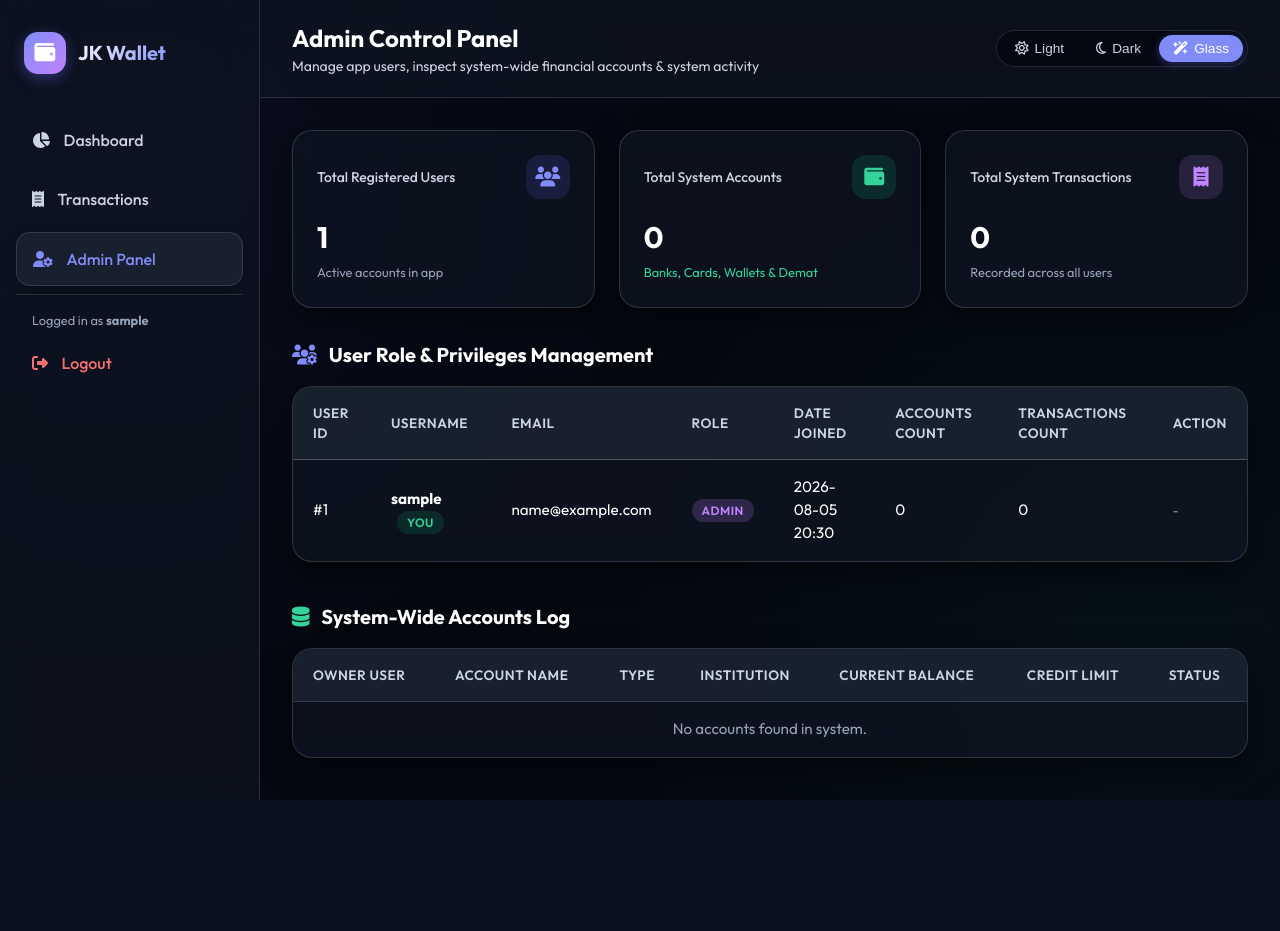
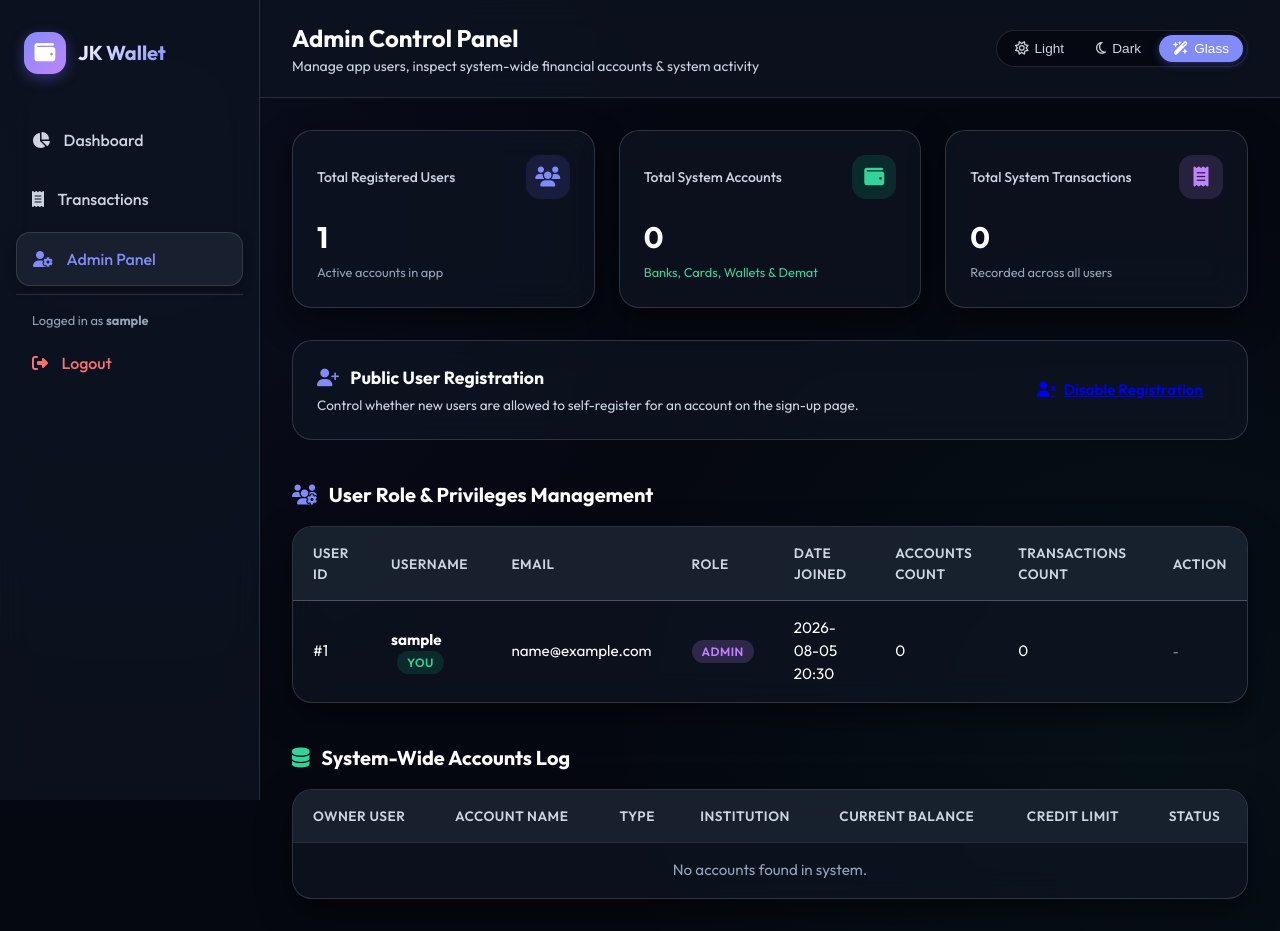
Before and after one commit to kalyan-gupta/jk_wallet, a Django app: page /admin-panel/ in a window 1280 px wide. Before the commit the page ends 800 px from the top, so only its background shows below. Run offline with Django 5.2, Linux system fonts and the light colour scheme; the visitor is signed in with stand-in values (Sample User, id 1); data comes from the database, SQL or seed files in the repository; data that the repository does not hold is empty.

Commit message:
feat: update admin settings to enable/disable registration

```diff
--- a/finance/models.py
+++ b/finance/models.py
@@ -99,3 +99,24 @@ class Transaction(models.Model):
 
     def __str__(self):
         return f"{self.get_transaction_type_display()} - {self.amount} on {self.date}"
+
+
+class SystemSetting(models.Model):
+    key = models.CharField(max_length=50, unique=True)
+    value = models.CharField(max_length=255, default='true')
+    updated_at = models.DateTimeField(auto_now=True)
+
+    def __str__(self):
+        return f"{self.key}={self.value}"
+
+    @classmethod
+    def get_setting(cls, key, default='true'):
+        setting, _ = cls.objects.get_or_create(key=key, defaults={'value': default})
+        return setting.value
+
+    @classmethod
+    def set_setting(cls, key, value):
+        setting, _ = cls.objects.get_or_create(key=key)
+        setting.value = str(value)
+        setting.save()
+        return setting.value
--- a/finance/urls.py
+++ b/finance/urls.py
@@ -10,6 +10,7 @@ urlpatterns = [
     path('logout/', views.logout_view, name='logout'),
     path('', views.dashboard, name='dashboard'),
     path('admin-panel/', views.admin_settings, name='admin_settings'),
+    path('admin-panel/toggle-registration/', views.toggle_registration_setting, name='toggle_registration_setting'),
     path('admin-panel/toggle-user/<int:user_id>/', views.toggle_user_status, name='toggle_user_status'),
     path('accounts/add/', views.add_account, name='add_account'),
     path('accounts/<int:account_id>/edit/', views.edit_account, name='edit_account'),
--- a/finance/views.py
+++ b/finance/views.py
@@ -8,7 +8,7 @@ from django.http import JsonResponse
 from django.db import connection
 from decimal import Decimal
 import datetime
-from .models import Account, Transaction
+from .models import Account, Transaction, SystemSetting
 
 def health_check(request):
     db_status = "healthy"
@@ -27,6 +27,12 @@ def health_check(request):
 def register_view(request):
     if request.user.is_authenticated:
         return redirect('dashboard')
+
+    registration_enabled = SystemSetting.get_setting('registration_enabled', 'true').lower() == 'true'
+    if not registration_enabled:
+        messages.error(request, "New user registration is currently disabled by the administrator.")
+        return render(request, 'register.html', {'registration_disabled': True})
+
     if request.method == 'POST':
         username = request.POST.get('username')
         email = request.POST.get('email')
@@ -145,6 +151,8 @@ def admin_settings(request):
     all_accounts = Account.objects.all().select_related('user')
     all_transactions = Transaction.objects.all().select_related('user')
 
+    registration_enabled = SystemSetting.get_setting('registration_enabled', 'true').lower() == 'true'
+
     context = {
         'users_list': users,
         'total_users': users.count(),
@@ -152,8 +160,24 @@ def admin_settings(request):
         'total_transactions': all_transactions.count(),
         'all_accounts': all_accounts,
         'all_transactions': all_transactions[:20],
+        'registration_enabled': registration_enabled,
     }
     return render(request, 'admin_settings.html', context)
+
+
+@login_required
+def toggle_registration_setting(request):
+    if not request.user.is_staff and not request.user.is_superuser:
+        messages.error(request, "Access denied.")
+        return redirect('dashboard')
+
+    current_val = SystemSetting.get_setting('registration_enabled', 'true').lower() == 'true'
+    new_val = 'false' if current_val else 'true'
+    SystemSetting.set_setting('registration_enabled', new_val)
+
+    msg = "User registration has been disabled." if new_val == 'false' else "User registration has been enabled."
+    messages.success(request, msg)
+    return redirect('admin_settings')
 
 
 @login_required
--- a/templates/admin_settings.html
+++ b/templates/admin_settings.html
@@ -38,6 +38,29 @@
         </div>
         <div class="stat-value">{{ total_transactions }}</div>
         <div style="font-size: 0.8rem; color: var(--text-muted);">Recorded across all users</div>
+    </div>
+</div>
+
+<!-- Global System Settings -->
+<div style="margin-bottom: 2.5rem; background: var(--glass-bg); border: 1px solid var(--glass-border); backdrop-filter: var(--glass-blur); border-radius: var(--radius-lg); padding: 1.5rem;">
+    <div style="display: flex; align-items: center; justify-content: space-between; flex-wrap: wrap; gap: 1rem;">
+        <div>
+            <h2 style="font-size: 1.1rem; color: var(--text-primary); margin-bottom: 0.25rem;">
+                <i class="fa-solid fa-user-plus" style="color: var(--accent-primary); margin-right: 0.5rem;"></i> Public User Registration
+            </h2>
+            <p style="font-size: 0.85rem; color: var(--text-secondary); margin: 0;">
+                Control whether new users are allowed to self-register for an account on the sign-up page.
+            </p>
+        </div>
+        <div>
+            <a href="{% url 'toggle_registration_setting' %}" class="btn {% if registration_enabled %}btn-danger{% else %}btn-primary{% endif %}" style="padding: 0.5rem 1.25rem; font-weight: 600;">
+                {% if registration_enabled %}
+                    <i class="fa-solid fa-user-xmark"></i> Disable Registration
+                {% else %}
+                    <i class="fa-solid fa-user-check"></i> Enable Registration
+                {% endif %}
+            </a>
+        </div>
     </div>
 </div>
 
```
Also changed, not shown: finance/tests.py (+24 -0 lines), templates/register.html (+8 -0 lines), finance/migrations/0003_systemsetting.py (added).
